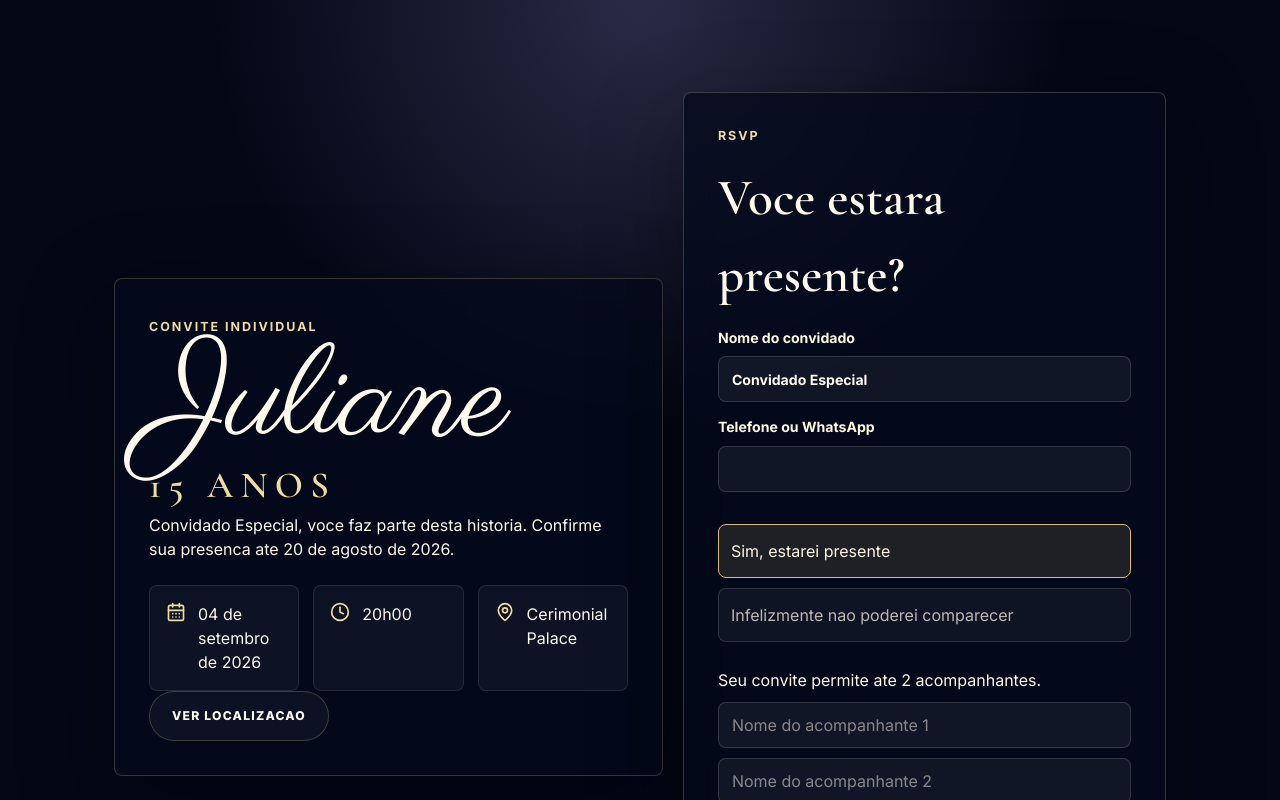
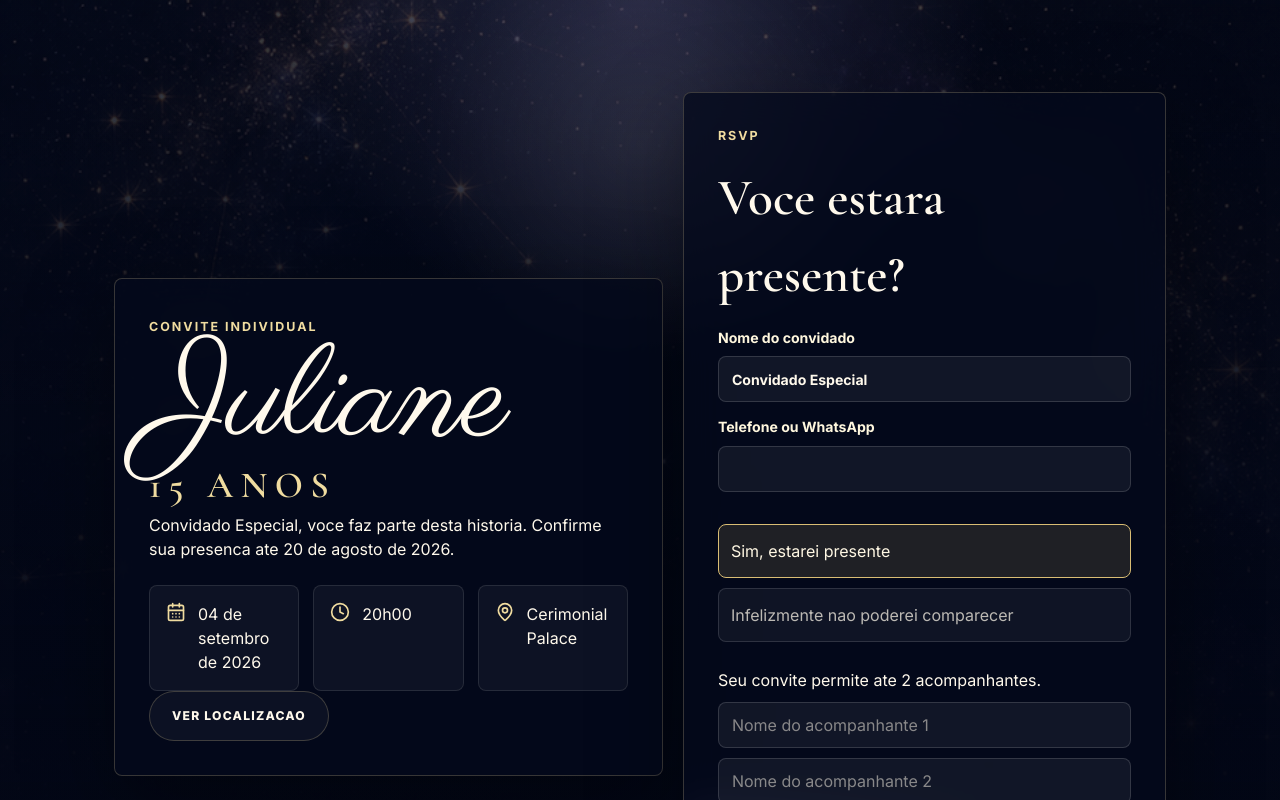
Before and after one commit to jtvirtualassistente-tech/convite-juliane-15, a Next.js app: page /c/1 in a window 1280 px wide. Shown: the top 800 px of the page. Built offline with nearby package versions, Linux system fonts and the light colour scheme; no server answers.

Commit message:
Aplica fundo estrelado em todas as telas do convite

```diff
--- a/src/app/admin/page.tsx
+++ b/src/app/admin/page.tsx
@@ -734,13 +734,13 @@ function SharePanel({
           <strong>Uma Noite Estrelada</strong>
           <p>Use esta imagem como capa visual junto com o link unico do convite.</p>
           <div className="share-actions">
-            <a href="/images/noite-estrelada-convite.png" target="_blank">
+            <a href="/images/convite-estrelado-mobile.png" target="_blank">
               Abrir imagem
             </a>
             <button
               onClick={() => {
                 navigator.clipboard.writeText(
-                  `${window.location.origin}/images/noite-estrelada-convite.png`,
+                  `${window.location.origin}/images/convite-estrelado-mobile.png`,
                 );
                 setMessage("Link da imagem do tema copiado.");
               }}
--- a/src/app/globals.css
+++ b/src/app/globals.css
@@ -1197,10 +1197,29 @@ section {
 }
 
 .route-shell {
+  position: relative;
   min-height: 100vh;
+  overflow-x: hidden;
   background:
     radial-gradient(circle at 50% 0%, rgba(200, 182, 255, 0.2), transparent 34%),
-    linear-gradient(180deg, rgba(3, 7, 22, 0.72), rgba(3, 7, 22, 0.96));
+    linear-gradient(180deg, rgba(3, 7, 22, 0.72), rgba(3, 7, 22, 0.96)),
+    url("/images/convite-estrelado-mobile.png") center / cover fixed;
+}
+
+.route-shell::before {
+  position: fixed;
+  inset: 0;
+  z-index: 0;
+  pointer-events: none;
+  content: "";
+  background:
+    radial-gradient(circle at 50% 18%, rgba(255, 255, 255, 0.08), transparent 24%),
+    linear-gradient(180deg, rgba(3, 7, 22, 0.18), rgba(3, 7, 22, 0.62));
+}
+
+.route-shell > * {
+  position: relative;
+  z-index: 1;
 }
 
 .route-center {
@@ -1627,7 +1646,7 @@ section {
   color: white;
   background:
     linear-gradient(180deg, rgba(3, 7, 22, 0.08), rgba(3, 7, 22, 0.92)),
-    url("/images/noite-estrelada-convite.png") center / cover;
+    url("/images/convite-estrelado-mobile.png") center / cover;
   box-shadow: inset 0 0 0 1px rgba(255, 255, 255, 0.16);
 }
 
--- a/src/app/layout.tsx
+++ b/src/app/layout.tsx
@@ -28,7 +28,7 @@ export const metadata: Metadata = {
     description:
       "Sob a luz das estrelas, um sonho esta prestes a se tornar realidade.",
     type: "website",
-    images: ["/images/noite-estrelada-convite.png"],
+    images: ["/images/convite-estrelado-mobile.png"],
   },
   robots: {
     index: true,
```
